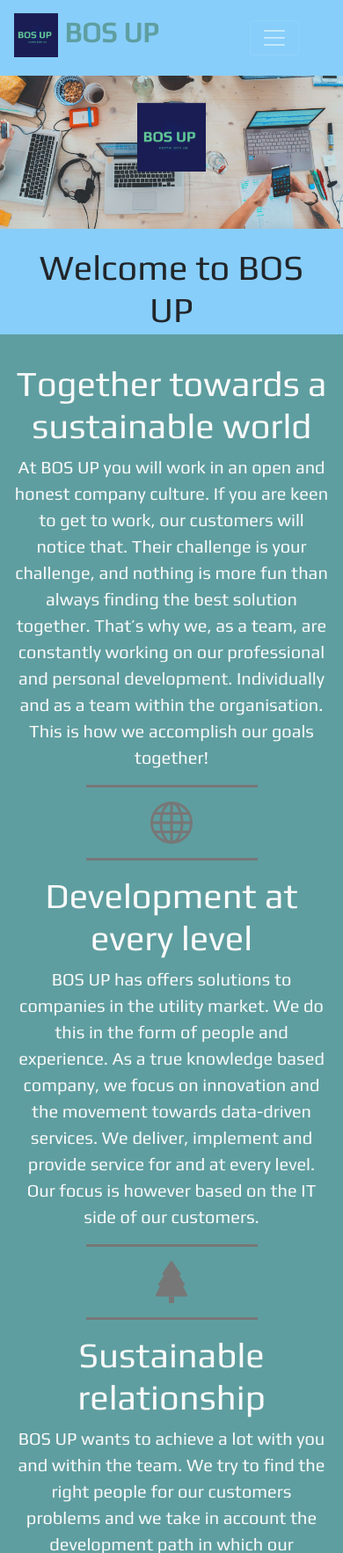
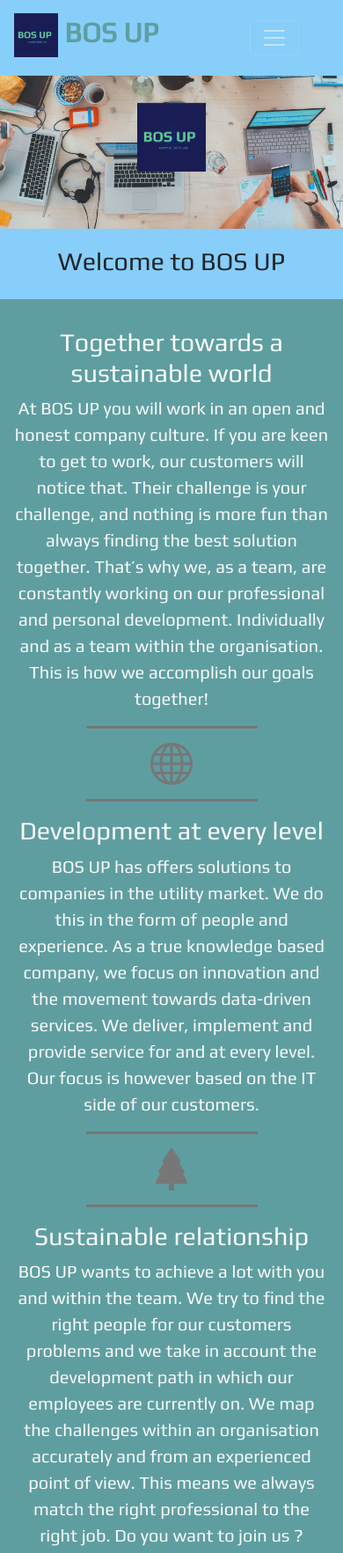
Before and after one commit to VolkovBos/jobboard_milestone3, a Flask app: page / in a window 390 px wide. Shown: the top 1765 px of the page at 88% size. Run offline with Flask 2, Linux system fonts and the light colour scheme; some libraries are stand-ins or nearby versions.

Commit message:
CSS update from unittesting on smaller devices

```diff
--- a/static/css/style.css
+++ b/static/css/style.css
@@ -59,6 +59,7 @@ footer {
     color: #777777;
     min-height: 150px;
     margin: 0;
+    width: 100%
 }
 
 #footer-details {
@@ -452,3 +453,22 @@ svg {
         position: absolute;
     }
 }
+
+@media only screen and (max-width: 480px) {
+    /*-----      Index      -----*/
+    h1 {
+        font-size: 1.8rem;
+    }
+    div.header {
+        height: 80px;
+    }
+}
+
+/*-----      iPad Pro 12.9   -----*/
+@media only screen and (width: 1024px) and ( height:1366px) {
+    /* On the Ipad a fixed footer due to high resolution */
+    footer {
+        position: fixed;
+        bottom: 0;
+    }
+}
```
